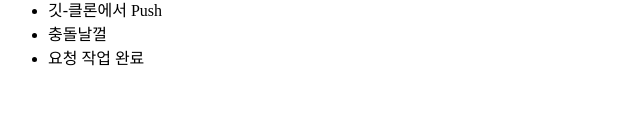
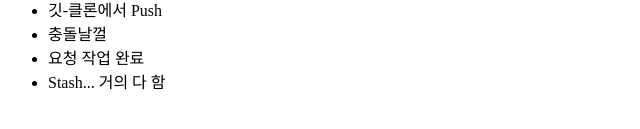
Before and after one commit to 2222nr/git-work, a plain HTML site: page index.html in a window 1280 px wide. Shown: the part 187-316 px from the top of the page, without its empty margins (0-640 px from the left). Drawn offline with Linux system fonts and the light colour scheme.

```diff
--- a/index.html
+++ b/index.html
@@ -11,6 +11,7 @@
       <li>깃-클론에서 Push</li>
       <li>충돌날껄</li>
       <li>요청 작업 완료</li>
+      <li>Stash... 거의 다 함</li>
     </ul>
     <head>
       <title>나중에 수정될 가능성 있는 곳</title>
```
